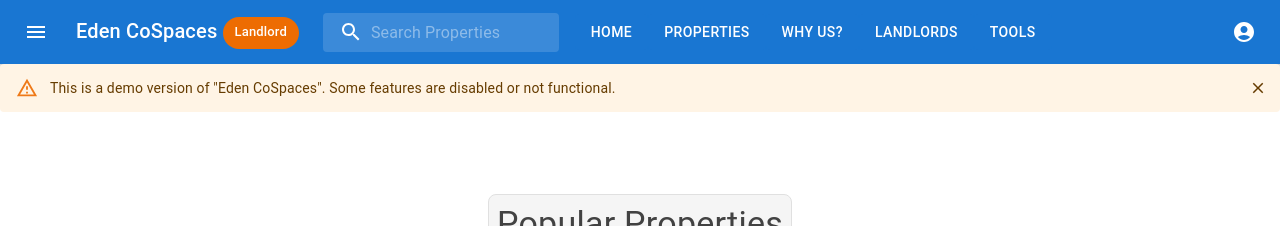
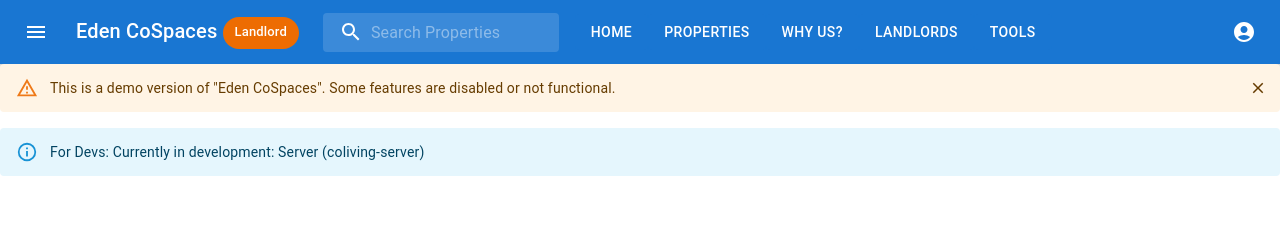
Before and after one commit to leekayden/coliving, a React (Create React App) app: page / in a window 1280 px wide. Shown: the top 226 px of the page. Built offline with nearby package versions, Linux system fonts and the light colour scheme.

Commit message:
Update App.tsx

```diff
--- a/src/App.tsx
+++ b/src/App.tsx
@@ -41,6 +41,7 @@ function App() {
         >
           This is a demo version of "{AppName}". Some features are disabled or not functional.
         </Alert>
+        <Alert severity="info">For Devs: Currently in development: Server (coliving-server)</Alert>
       </Collapse>
       <Carousel />
       <Typography variant="h3" gutterBottom>
```
